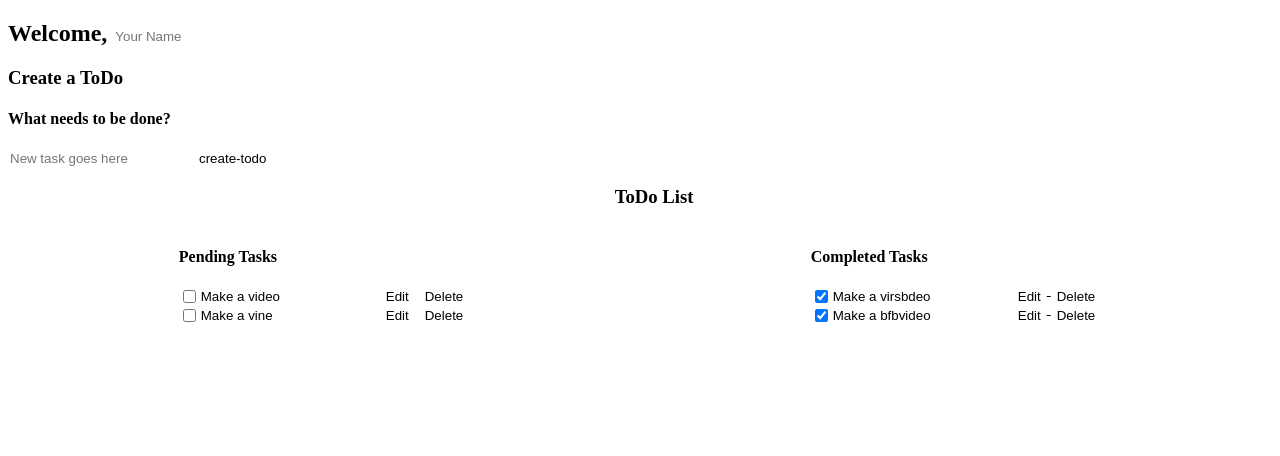
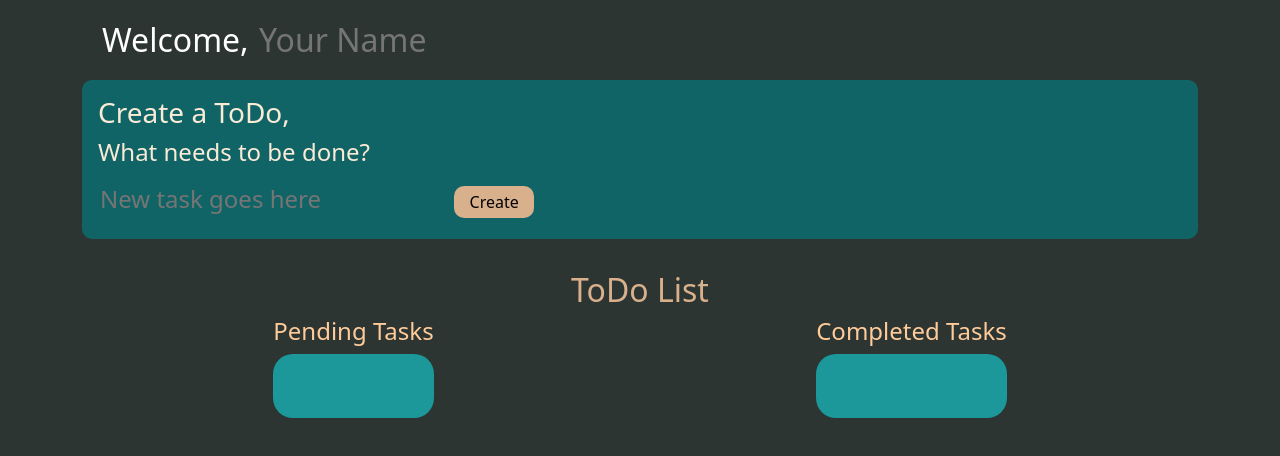
Before and after one commit to tushar-c23/OIBSIP, a plain HTML site: page todoList/index.html in a window 1280 px wide. Drawn offline with nearby package versions, Linux system fonts and the light colour scheme.

Commit message:
CSS done

```diff
--- a/todoList/app.js
+++ b/todoList/app.js
@@ -33,6 +33,8 @@ window.addEventListener('load', () => {
 
         DisplayTodos();
     })
+
+    DisplayTodos();
 })
 
 function DisplayTodos() {
@@ -56,26 +58,29 @@ function DisplayTodos() {
         input.checked = todo.done;
 
         todoContent.classList.add('todo-content');
+        todoContent.classList.add('text-wrap');
         actions.classList.add('actions');
         editButton.classList.add("edit");
         deleteButton.classList.add("delete");
 
-        todoContent.innerHTML = `<input type="text" value="${todo.task}" readonly>`;
         editButton.innerText = "Edit";
         deleteButton.innerText = "Delete";
 
-        actions.appendChild(editButton);
-        actions.appendChild(deleteButton);
-        todoItem.appendChild(input);
-        todoItem.appendChild(todoContent);
-        todoItem.appendChild(actions);
-
         if (todo.done) {
+            todoContent.innerHTML = `<input type="text" class="text-decoration-line-through" value="${todo.task}" readonly>`;
+            todoItem.appendChild(input);
             completedTodoList.appendChild(todoItem);
         }
         else {
+            todoContent.innerHTML = `<input type="text" value="${todo.task}" readonly>`;
+            todoItem.appendChild(input);
             pendingTodoList.appendChild(todoItem);
         }
+
+        actions.appendChild(editButton);
+        actions.appendChild(deleteButton);
+        todoItem.appendChild(todoContent);
+        todoItem.appendChild(actions);
 
         input.addEventListener('click', e => {
             todo.done = e.target.checked;
--- a/todoList/index.html
+++ b/todoList/index.html
@@ -7,30 +7,33 @@
     <meta http-equiv="X-UA-Compatible" content="ie=edge">
     <title>ToDo List</title>
     <link rel="stylesheet" href="style.css">
+    <!--BootStrap-->
+    <link href="https://cdn.jsdelivr.net/npm/bootstrap@5.2.3/dist/css/bootstrap.min.css" rel="stylesheet" integrity="sha384-rbsA2VBKQhggwzxH7pPCaAqO46MgnOM80zW1RWuH61DGLwZJEdK2Kadq2F9CUG65" crossorigin="anonymous">
+    <!--BootStrap-->
 </head>
 
-<body>
-    <div class="app">
+<body style="background-color: #2C3531;">
+    <div class="app container">
         <div class="welcome">
-            <h2 class="title">Welcome, <input type="text" id="name" placeholder="Your Name"></h2>
+            <h2 class="title">Welcome, <input style="color:whitesmoke;" type="text" id="name" placeholder="Your Name"></h2>
         </div>
 
         <div class="create-item">
-            <h3>Create a ToDo</h3>
+            <h3>Create a ToDo,</h3>
 
             <form action="" id="create-todo-item">
                 <h4>What needs to be done?</h4>
                 <input type="text" id="task" name="task" placeholder="New task goes here">
-                <input type="submit" value="create-todo">
+                <input type="submit" value="Create" id="create-todo-button">
             </form>
         </div>
-        <h3 class="ToDoList-Heading">ToDo List</h3>
+        <h3 class="ToDoList-Heading text-center">ToDo List</h3>
 
-        <div class="todo-list">
+        <div class="todo-list flex">
             <div class="pending">
-                <h4>Pending Tasks</h4>
+                <h4 class="text-center">Pending Tasks</h4>
                 <div class="list" id="todo-list-pending">
-                    <div class="todo-item">
+                    <!-- <div class="todo-item">
                         <input type="checkbox">
 
                         <div class="todo-content">
@@ -56,20 +59,20 @@
                             <button class="edit">Edit</button>
                             <button class="delete">Delete</button>
                         </div>
-                    </div>
+                    </div> -->
                 </div>
             </div>
 
             <div class="completed">
-                <h4>Completed Tasks</h4>
+                <h4 class="text-center">Completed Tasks</h4>
                 <div class="list" id="todo-list-completed">
-                    <div class="todo-item done">
+                    <!-- <div class="todo-item done">
 
                         <input type="checkbox" checked>
 
 
                         <div class="todo-content">
-                            <input type="text" value="Make a virsbdeo" readonly>
+                            <input class="text-decoration-line-through" type="text" value="Make a virsbdeo" readonly>
                         </div>
 
                         <div class="actions">
@@ -90,12 +93,13 @@
                             <button class="edit">Edit</button>
                             <button class="delete">Delete</button>
                         </div>
-                    </div>
+                    </div> -->
                 </div>
             </div>
         </div>
     </div>
     <script src="app.js"></script>
+    <script src="https://cdn.jsdelivr.net/npm/bootstrap@5.2.3/dist/js/bootstrap.bundle.min.js" integrity="sha384-kenU1KFdBIe4zVF0s0G1M5b4hcpxyD9F7jL+jjXkk+Q2h455rYXK/7HAuoJl+0I4" crossorigin="anonymous"></script>
 </body>
 
 </html>
--- a/todoList/style.css
+++ b/todoList/style.css
@@ -1,15 +1,73 @@
+body {
+    background-color: #2C3531;
+    color: white;
+}
+
+.welcome {
+    color: white;
+}
+
+.title {
+    color: white;
+}
+
 .todo-list {
     display: flex;
     justify-content: space-around;
 }
 
 .ToDoList-Heading {
-    margin-left: 48%;
+    margin-top: 2rem;
+    color: #d9b08c;
+    font-size: 2rem;
+}
+
+.pending {
+    color: #ffcb9a;
+}
+
+.completed {
+    color: #ffcb9a;
+}
+
+.list {
+    background-color: #1d989a;
+    border-radius: 20px;
+    padding: 2rem;
+    color: #d1e8e2;
 }
 
 .todo-item {
     display: flex;
     justify-content: space-between;
+    background-color: #d9b08c;
+    margin-bottom: 1rem;
+    border-radius: 20px;
+    padding: 1rem;
+    font-size: 1.3rem;
+}
+
+.edit {
+    background-color: #169f7f;
+    border-radius: 10px;
+    color: aliceblue;
+    font-size: 0.9rem;
+    margin-right: 10px;
+}
+
+.edit:hover {
+    background-color: #0b3d31;
+}
+
+.delete {
+    background-color: #9b2038;
+    border-radius: 10px;
+    color: aliceblue;
+    font-size: 0.9rem;
+}
+
+.delete:hover {
+    background-color: #57111f;
 }
 
 .done {
@@ -23,3 +81,40 @@ input:not([type="radio"]):not([type="checkbox"]), button {
     background: none;
     cursor: initial;
 }
+
+.create-item {
+    background-color: #116466;
+    border-radius: 10px;
+    padding-left: 1rem;
+    padding-top: 1rem;
+    padding-bottom: 1rem;
+    color: antiquewhite;
+}
+
+#task {
+    color: #d1e8e2;
+    height: 3rem;
+    font-size: 1.5rem;
+}
+
+#create-todo-button {
+    background-color: #d9b08c;
+    border-radius: 10px;
+    font-weight: 500;
+    width: 5rem;
+    height: 2rem;
+}
+
+#create-todo-button:hover {
+    background-color: #ffcb9a;
+    border-radius: 10px;
+    cursor: pointer;
+}
+
+.todo-item input {
+    margin-right: 10px;
+}
+
+.welcome {
+    margin: 20px;
+}
```
